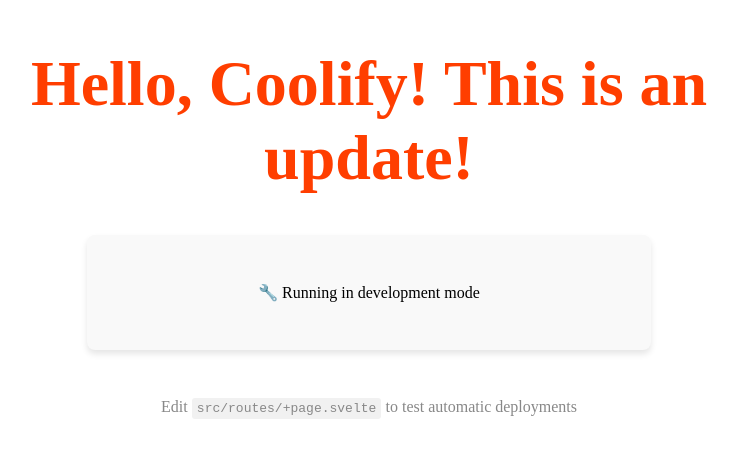
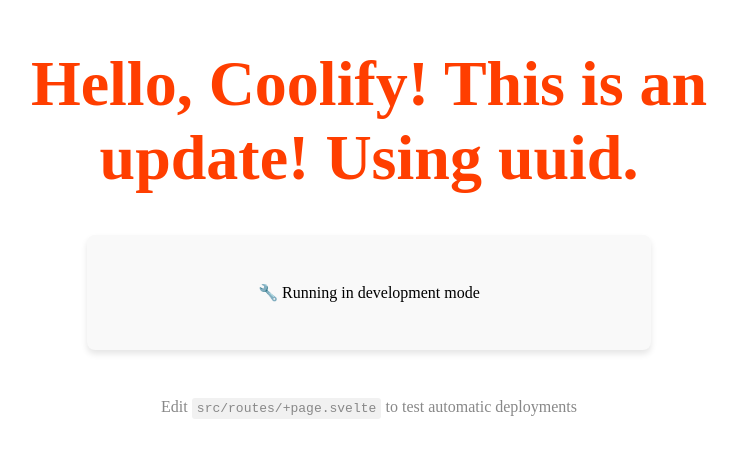
Before and after one commit to antburnett/svelte-coolify-demo, a SvelteKit app: page / in a window 1280 px wide. Shown: the part 206-664 px from the top of the page, without its empty margins (271-1009 px from the left). Built offline with nearby package versions, Linux system fonts and the light colour scheme.

Commit message:
Using UUID

```diff
--- a/src/routes/+page.svelte
+++ b/src/routes/+page.svelte
@@ -1,7 +1,7 @@
 <script>
 	import { onMount } from 'svelte';
 
-	let greeting = 'Hello, Coolify! This is an update!';
+	let greeting = 'Hello, Coolify! This is an update! Using uuid.';
 	let isDeployed = false;
 
 	onMount(() => {
```
